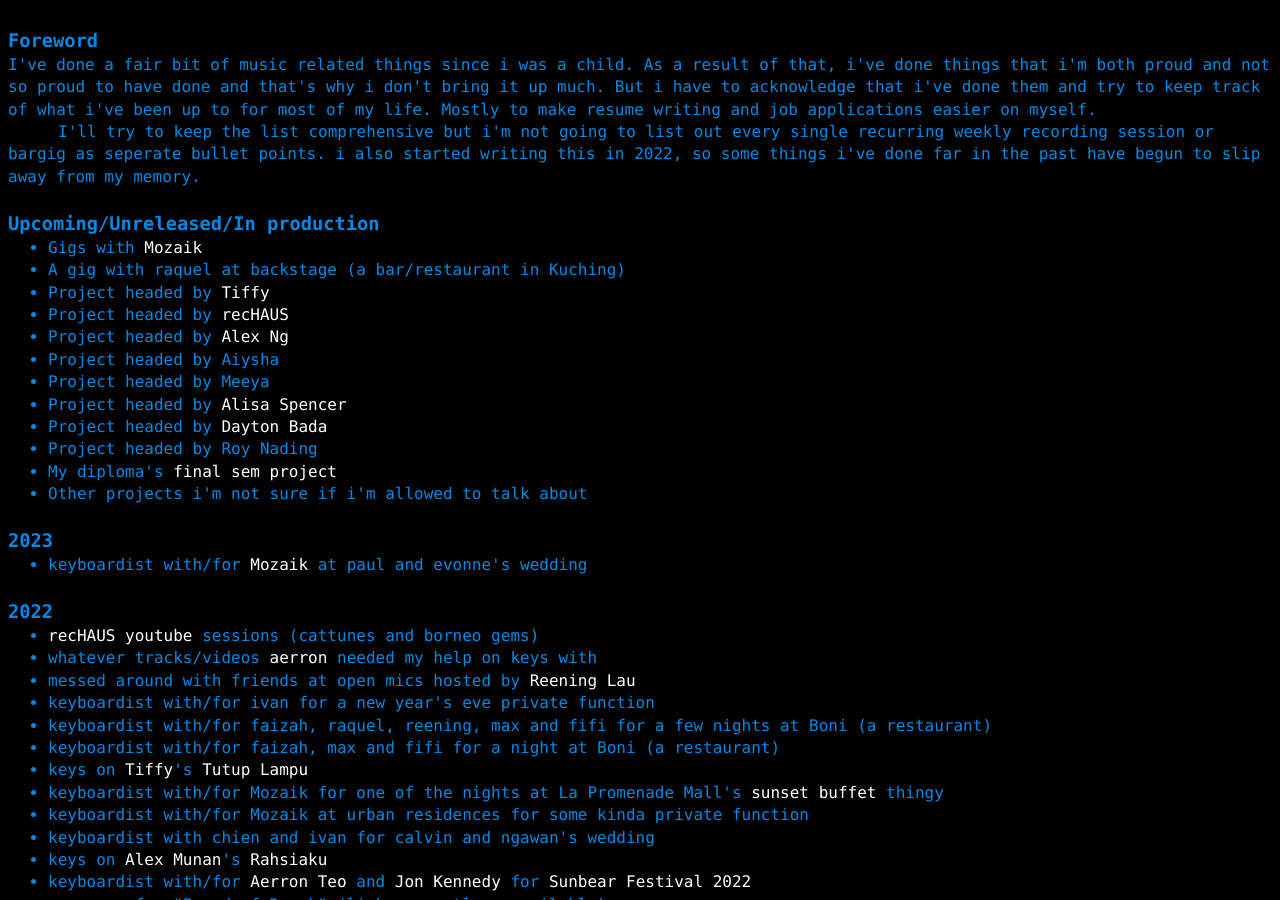
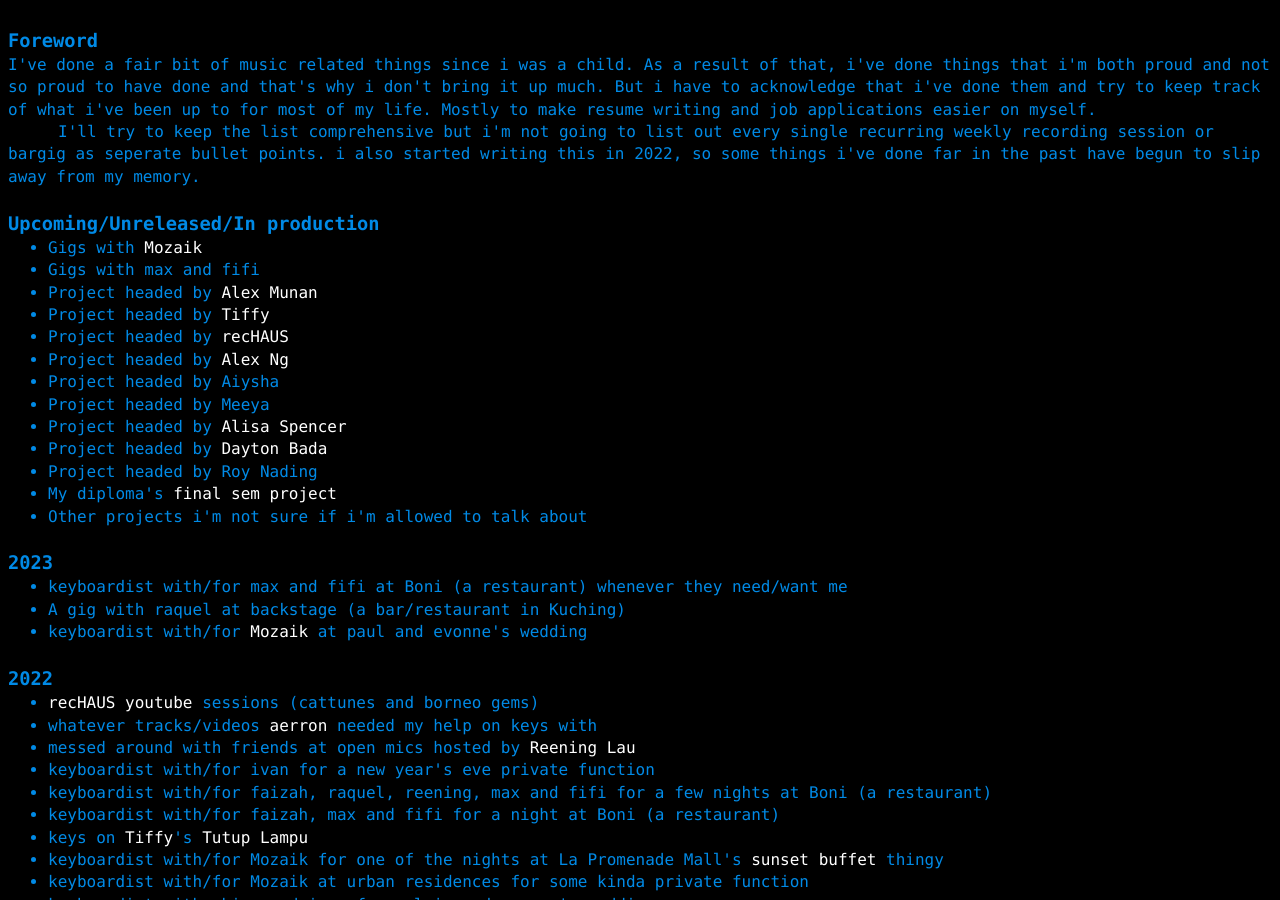
Before and after one commit to a-erfan-aa/a-erfan-aa.github.io, a Jekyll site: the page built from things-i-make/music-comprehensive.html, in a window 1280 px wide and 900 px high, scrolled down 372 px. Built offline with Jekyll 4.4.1, drawn with Linux system fonts in a browser that asks for light colours; some of the changed text lies outside the part shown.

Commit message:
Update music-comprehensive.html
Add untitled project by alex munan to upcoming

Remove gig with raquel from upcoming

Add gigs with raquel and max and fifi to 2023

Remove redundant entriy in 2022

Also update lastChanged

```diff
--- a/things-i-make/music-comprehensive.html
+++ b/things-i-make/music-comprehensive.html
@@ -58,7 +58,8 @@
 	<h3>Upcoming/Unreleased/In production</h3>
 	<ul>
 		<li>Gigs with <a href="https://www.instagram.com/soundofmozaik/">Mozaik</a></li>
-		<li>A gig with raquel at backstage (a bar/restaurant in Kuching)</li>
+		<li>Gigs with max and fifi</li>
+		<li>Project headed by <a href="https://www.instagram.com/alex_munan/?hl=en">Alex Munan</a></li>
 		<li>Project headed by <a href="https://www.instagram.com/tiffanytammy/">Tiffy</a></li>
 		<li>Project headed by <a href="https://www.instagram.com/rechaus_/?hl=en">recHAUS</a></li>
 		<li>Project headed by <a href="https://www.instagram.com/alexngwhng/">Alex Ng</a></li>
@@ -78,6 +79,8 @@
 <div>
 	<h3>2023</h3>
 	<ul>
+		<li>keyboardist with/for max and fifi at Boni (a restaurant) whenever they need/want me</li>
+		<li>A gig with raquel at backstage (a bar/restaurant in Kuching)</li>
 		<li>keyboardist with/for <a href="https://www.instagram.com/soundofmozaik/">Mozaik</a> at paul and evonne's wedding</li>
 	</ul>
 </div>
```
Also changed, not shown: other parts of things-i-make/music-comprehensive.html (+1 -1 lines).
